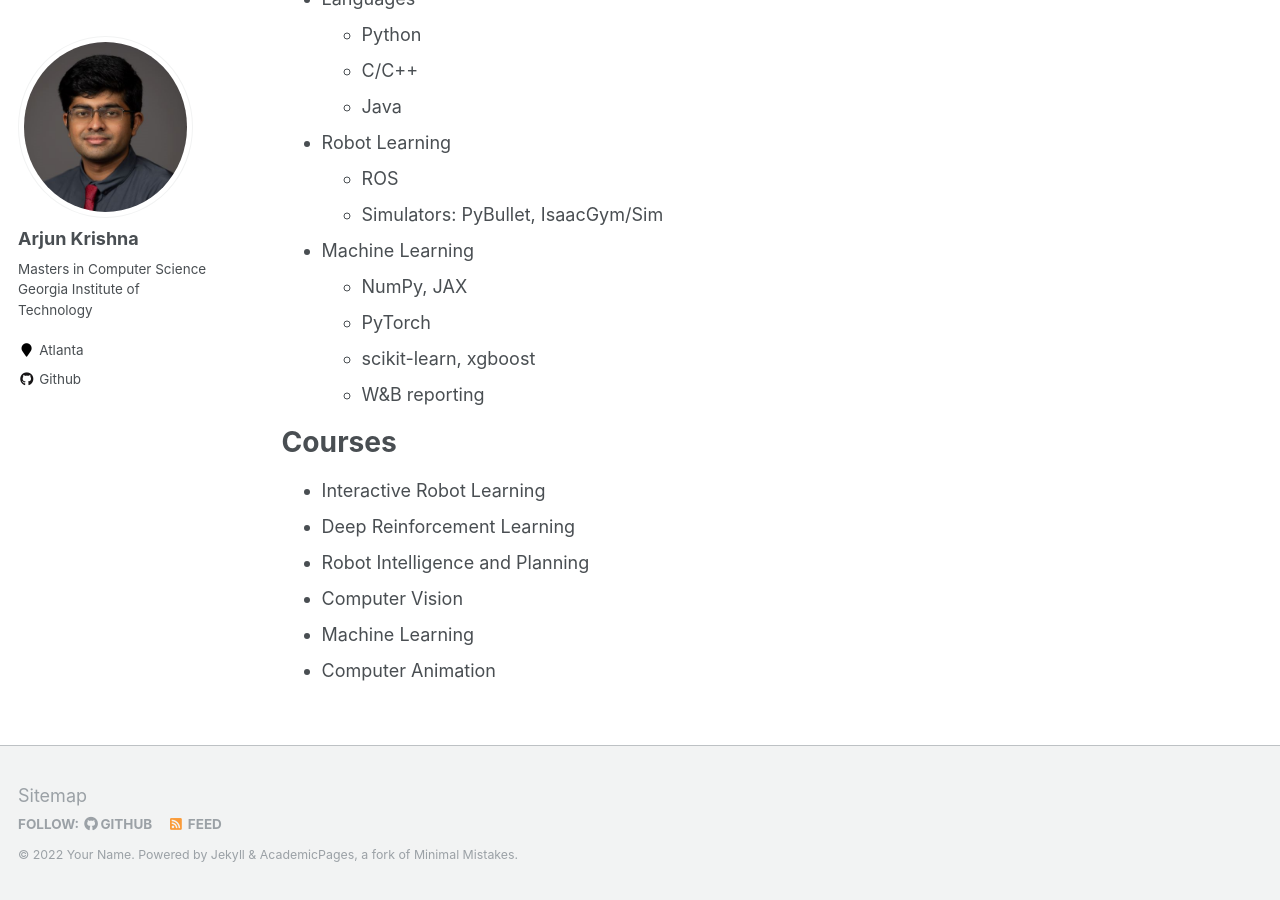
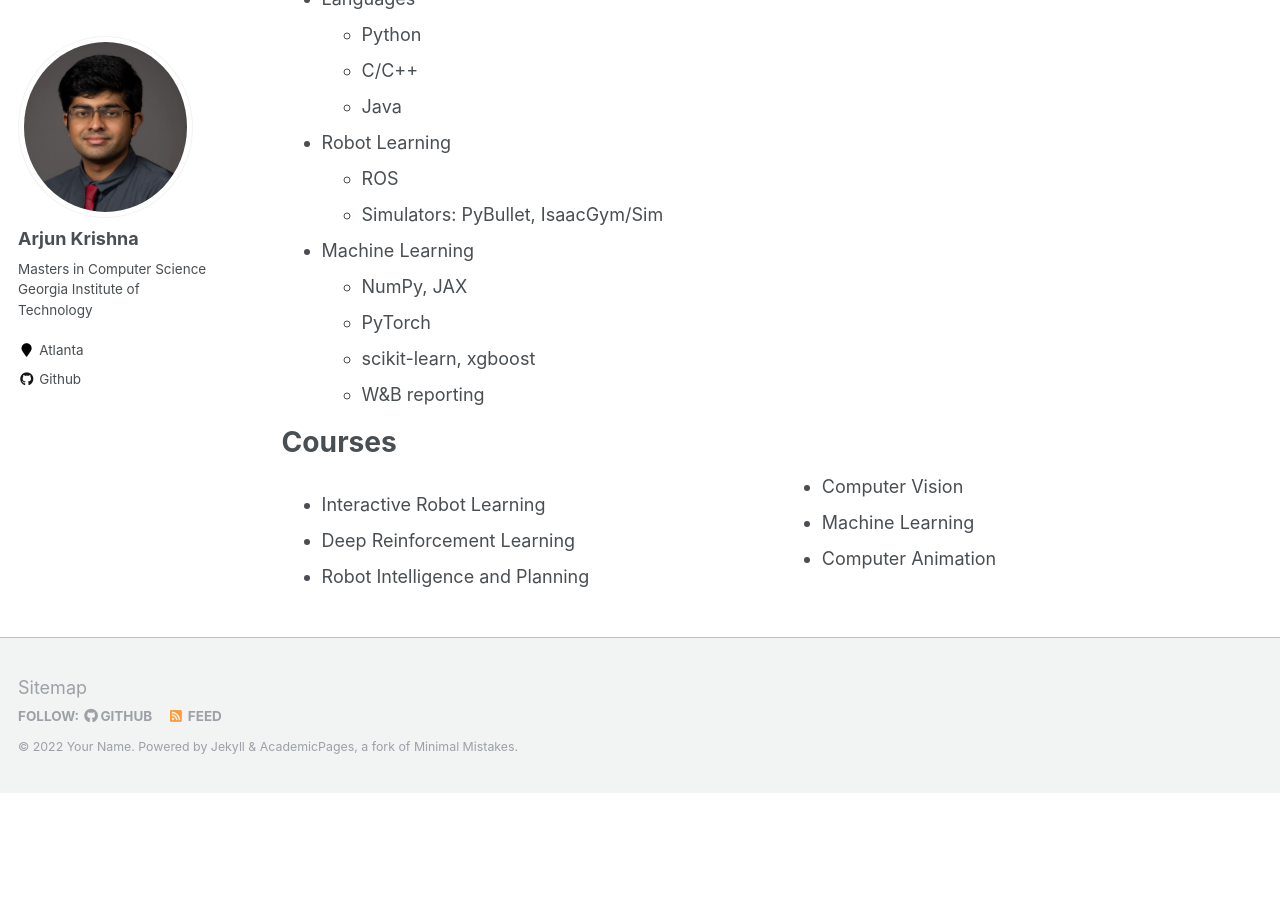
Before and after one commit to arjun-krishna/arjun-krishna.github.io, a Jekyll site: the page built from _pages/cv.md, in a window 1280 px wide and 900 px high, scrolled down 601 px. Built offline with Jekyll 4.4.1, drawn with Linux system fonts in a browser that asks for light colours; after the commit the page ends 1394 px from its top, so only the background shows below that.

```diff
--- a/_pages/cv.md
+++ b/_pages/cv.md
@@ -40,12 +40,17 @@ Skills
 
 Courses
 ========
-* Interactive Robot Learning
-* Deep Reinforcement Learning
-* Robot Intelligence and Planning
-* Computer Vision
-* Machine Learning
-* Computer Animation
+
+<div style="column-count: 2; column-gap: 20px;">
+  <ul>
+    <li> Interactive Robot Learning </li>
+    <li> Deep Reinforcement Learning </li>
+    <li> Robot Intelligence and Planning </li>
+    <li> Computer Vision </li>
+    <li> Machine Learning </li>
+    <li> Computer Animation </li>
+  </ul>
+</div>
 
 <!--
 Publications
```
Also changed, not shown: _pages/about.md (+1 -1 lines).
